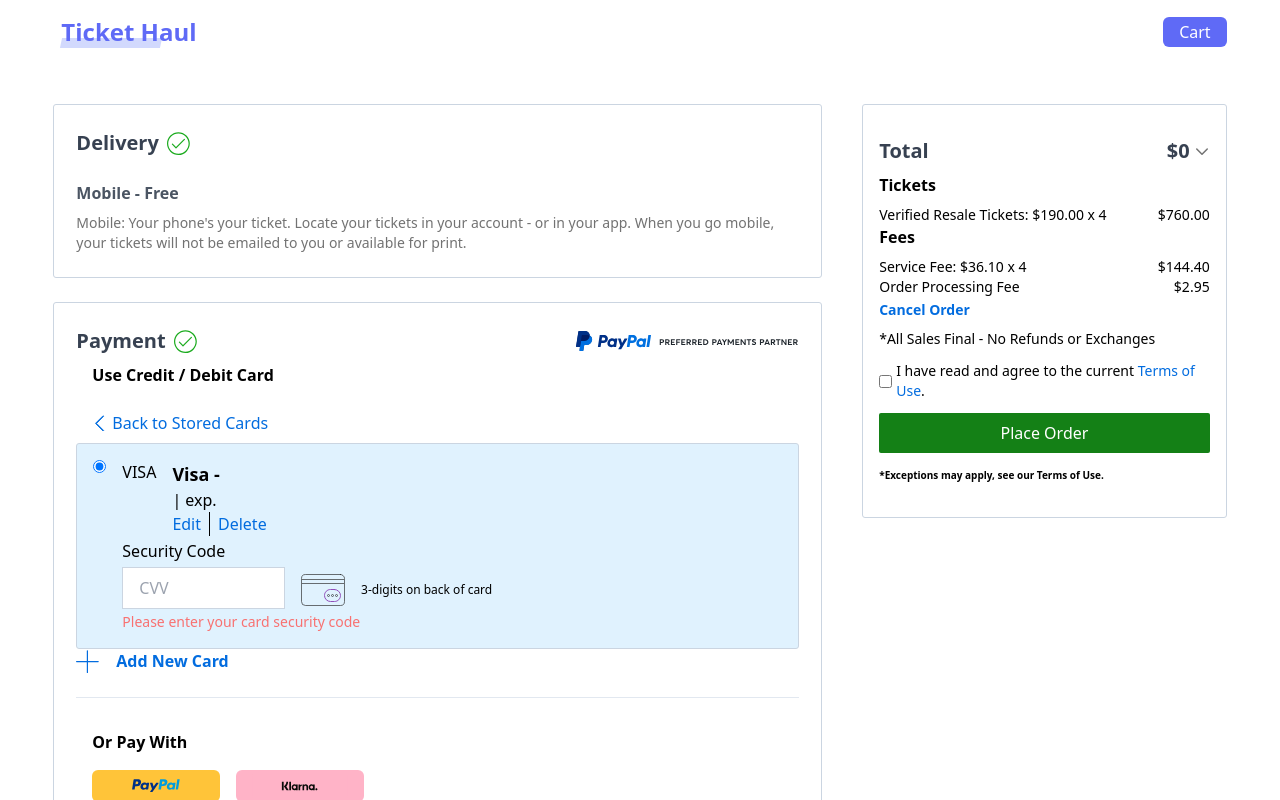
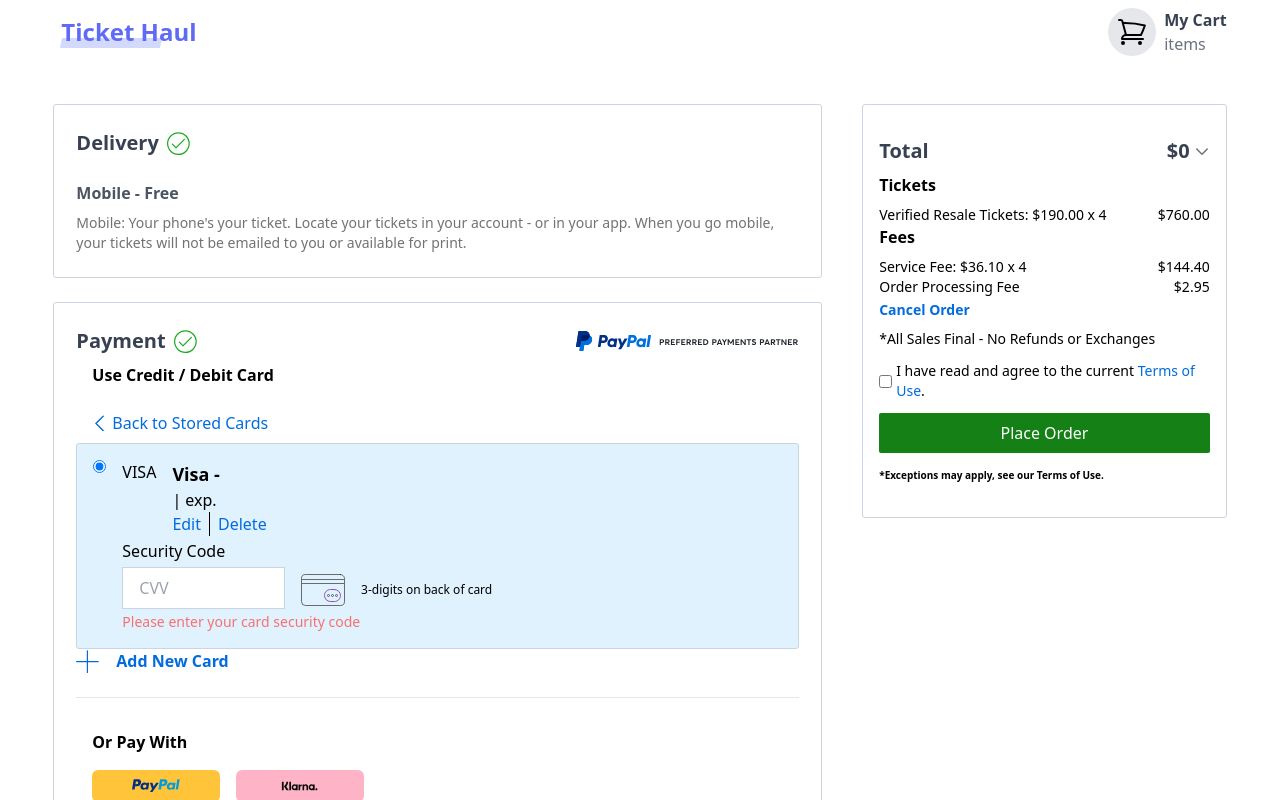
Before and after one commit to alain-kubwayo/ticket-haul, a React (Vite) app: page /checkout in a window 1280 px wide. Shown: the top 800 px of the page. Built offline with nearby package versions, Linux system fonts and the light colour scheme.

Commit message:
feat: redesign navbar cart link

```diff
--- a/src/components/layout/Navbar.jsx
+++ b/src/components/layout/Navbar.jsx
@@ -1,27 +1,30 @@
 import { Link } from "react-router-dom";
 import PageWrapper from "./PageWrapper";
 import { useCart } from "../../context/cart";
+import { ReactComponent as Cart } from "../../assets/svgs/cart.svg";
 
 const Navbar = () => {
   const { cart } = useCart();
   return (
     <nav>
       <PageWrapper>
-        <div className="flex justify-between items-center">
+        <div className="flex items-center justify-between">
           <Link to="/">
             <h1 className="relative text-[#5F6AF6] font-extrabold text-2xl py-4 pr-0 pl-2 before:content-[''] before:absolute before:left-[40%] before:bottom-[16px] before:-z-10 before:w-[100px] before:h-[10px] before:bg-indigo-300/50 before:transform before:-skew-x-12 before:-translate-x-1/2">
               Ticket Haul
             </h1>
           </Link>
-          <div>
-            <Link
-              to="/checkout"
-              className="bg-[#5F6AF6] py-1 px-4 text-white rounded-md"
-            >
-              Cart
-            </Link>
-            <span>{cart?.items?.reduce((a, b) => a + b.quantity, 0)}</span>
-          </div>
+          <Link to="/checkout">
+            <div className="flex gap-x-2">
+              <div className="w-12 h-12 p-2 bg-gray-200 rounded-full">
+                <Cart className="w-full h-full" />
+              </div>
+              <div>
+                <h3 className="font-bold text-gray-700">My Cart</h3>
+                <p className="text-gray-500">{cart?.items?.reduce((a, b) => a + b.quantity, 0)} items</p>
+              </div>
+            </div>
+          </Link>
         </div>
       </PageWrapper>
     </nav>
--- a/src/components/modules/checkout/CardInfo.jsx
+++ b/src/components/modules/checkout/CardInfo.jsx
@@ -8,6 +8,8 @@ const CardInfo = ({ formData, setIsOpenPaymentForm }) => {
     const handleChange = e => {
         if(e.target.value === formData.cvc){
             setCorrectCvc(true);
+        }else{
+            setCorrectCvc(false);
         }
     }
 
```
Also changed, not shown: src/assets/svgs/cart.svg (added).
